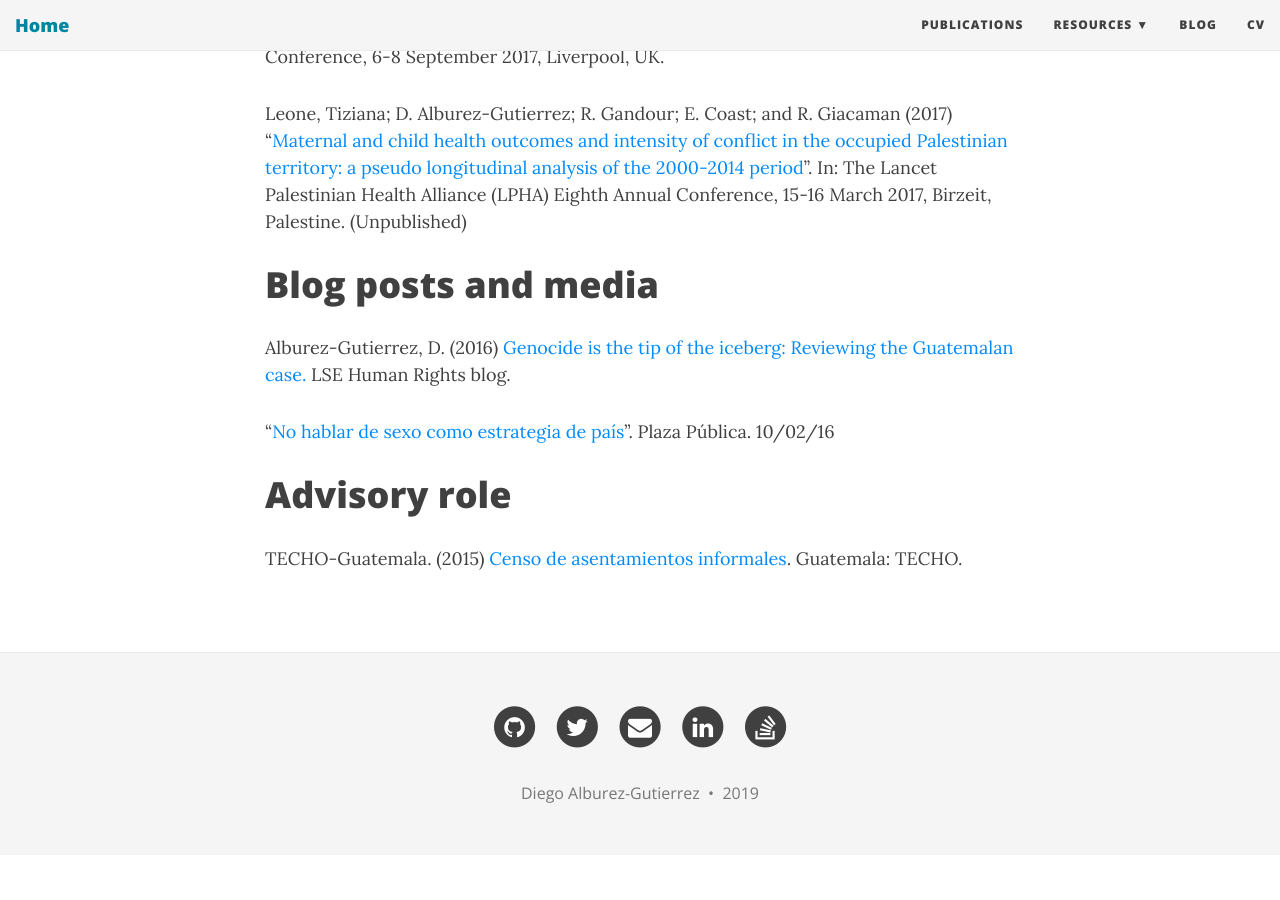
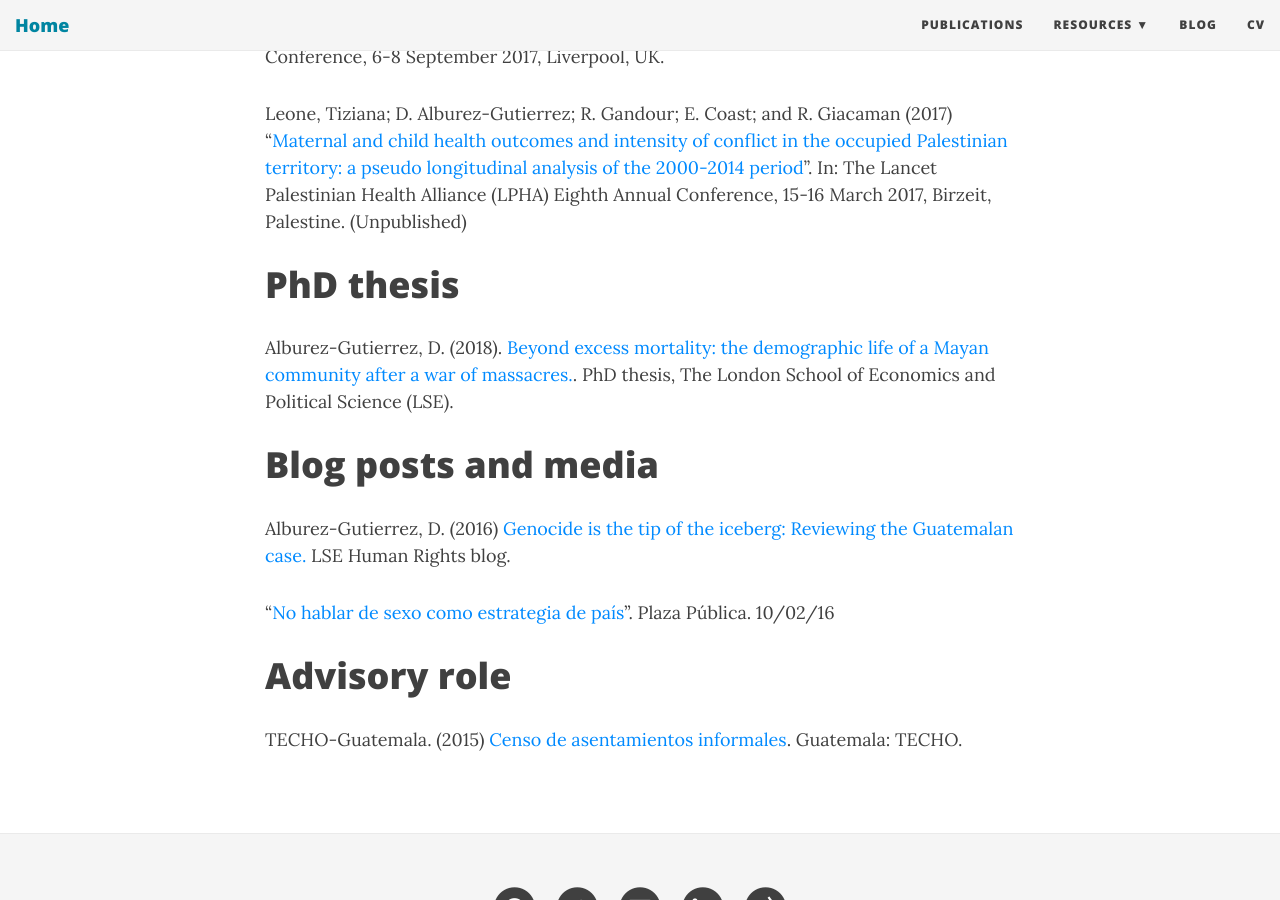
Before and after one commit to alburezg/alburezg.github.io, a Jekyll site: the page built from publications.md, in a window 1280 px wide and 900 px high, scrolled down 2019 px. Built offline with Jekyll 4.4.1, drawn with Linux system fonts in a browser that asks for light colours; nearby versions of some CDN libraries; before the commit the page ends 2874 px from its top, so only the background shows below that.

Commit message:
phd thesis

```diff
--- a/publications.md
+++ b/publications.md
@@ -41,6 +41,10 @@ Alburez-Gutierrez, D. (2017). "Blood is thicker than bloodshed: using genealogie
 
 Leone, Tiziana; D. Alburez-Gutierrez; R. Gandour; E. Coast; and R. Giacaman (2017) "[Maternal and child health outcomes and intensity of conflict in the occupied Palestinian territory: a pseudo longitudinal analysis of the 2000-2014 period](http://eprints.lse.ac.uk/69993/)". In: The Lancet Palestinian Health Alliance (LPHA) Eighth Annual Conference, 15-16 March 2017, Birzeit, Palestine. (Unpublished)
 
+# PhD thesis
+
+Alburez-Gutierrez, D. (2018). [Beyond excess mortality: the demographic life of a Mayan community after a war of massacres.](http://etheses.lse.ac.uk/3872/). PhD thesis, The London School of Economics and Political Science (LSE).
+
 # Blog posts and media
 
 Alburez-Gutierrez, D. (2016) [Genocide is the tip of the iceberg: Reviewing the Guatemalan case.](http://blogs.lse.ac.uk/humanrights/2016/02/18/genocide-is-the-tip-of-the-iceberg-reviewing-the-guatemalan-case/) LSE Human Rights blog.
```
